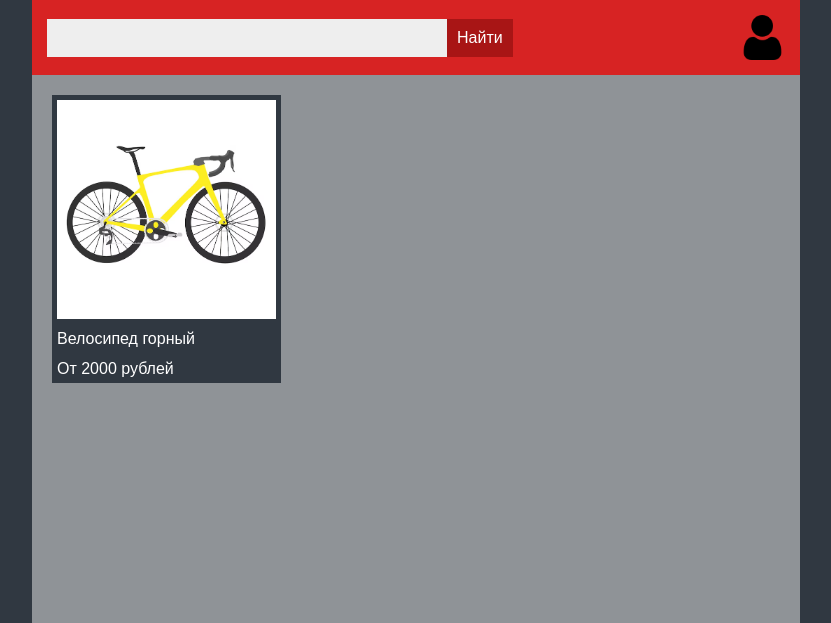
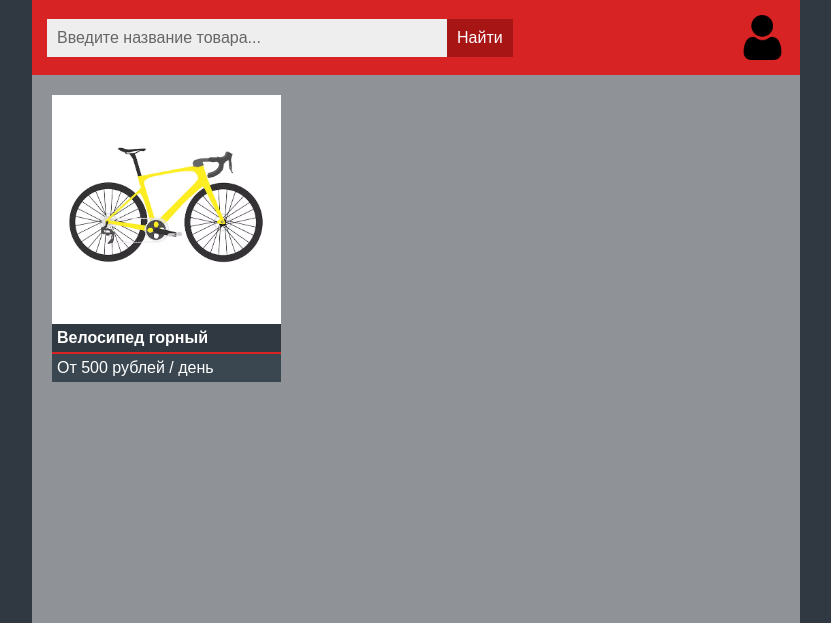
Before and after one commit to Zheksagon/RepositoryPractic, an ASP.NET Core app: page /RentProductCatalog/ProductCatalog in a window 1280 px wide. Shown: the top 623 px of the page, without its empty margins (224-1055 px from the left). Run offline with ASP.NET Core 8, Linux system fonts and the light colour scheme.

Commit message:
Обновлена страница каталога

```diff
--- a/Views/WindowProductCatalog/catalog.cshtml
+++ b/Views/WindowProductCatalog/catalog.cshtml
@@ -13,19 +13,19 @@
     <body>
 
         <header>
-            <div class="searchBarItems">
-                <input class="searchBar" type="search" name="searchBar" id="searchBar">
-                <button class="searchButton">Найти</button>
+            <div class="search-bar-items">
+                <input class="search-bar" type="search" name="searchBar" id="searchBar" placeholder="Введите название товара...">
+                <button class="search-button">Найти</button>
             </div>
-                <a class="profileIcon" href="../Личный кабинет клиента/Profile.html"><img src="/Images/Профиль.png" alt="profileIcon"></a>
+                <a class="profile-icon" href="../Личный кабинет клиента/Profile.html"><img src="/Images/Профиль.png" alt="profileIcon"></a>
         </header>
 
         <main class="container">
 
             <a href="../Окно бронирования/RentWindow.html" class="product-card">
-                <img class="card-img" src="/Images/Велосипед.png" alt="Карта товара">
-                <h3 class="card-desc"><span id="description">Велосипед горный</span></h3>
-                <span class="card-price" id="price">От 2000 рублей</span>
+                <img class="card-img" src="/Images/Велосипед.png" alt="Велосипед горный">
+                <h3 class="card-desc">Велосипед горный</h3>
+                <p class="card-price">От 500 рублей / день</p>
             </a>
 
         </main>
--- a/staticstyle/css/authentication.css
+++ b/staticstyle/css/authentication.css
@@ -150,7 +150,6 @@ p {
 
 .error-message{
     background-color: var(--theme-darkergray);
-    display: none;
     color: #f05454;
     text-align: center;
     padding: 10px;
--- a/staticstyle/css/catalog.css
+++ b/staticstyle/css/catalog.css
@@ -49,11 +49,11 @@ header{
     box-sizing: border-box;
 }
 
-.searchBarItems{
+.search-bar-items{
     display: flex;
 }
 
-.searchBar{
+.search-bar{
     width: 400px;
     max-width: 100%;
     padding: 10px;
@@ -61,22 +61,26 @@ header{
     background-color: var(--theme-white);
     z-index: 10;
 }
+.search-bar::placeholder{
+    color: #666666;
+    opacity: 1;
+}
 
-.searchButton{
+.search-button{
     background-color: #a81515;
     padding: 10px;
     white-space: nowrap;
 }
 
-.searchBar:hover{
+.search-bar:hover{
     opacity: 0.95;
 }
 
-.searchButton:hover{
+.search-button:hover{
     opacity: 0.95;
 }
 
-.profileIcon img{
+.profile-icon img{
     width: 45px;
     height: auto;
     display: block;
@@ -95,12 +99,9 @@ header{
 
 .product-card{
     display: flex;
+    flex-direction: column;
     width: 100%;
     height: 100%;
-    padding: 5px;
-    gap: 10px;
-    flex-direction: column;
-    background-color: var(--theme-darkergray);
     color: white;
     overflow: hidden;
 }
@@ -110,22 +111,27 @@ header{
 }
 .card-price{
     margin-top: auto;
+    background-color: var(--theme-darkgray);
+    padding: 5px;
 }
-
-.product-card .card-desc{
-    line-height: 1.3;
+.card-desc{
     display: -webkit-box;
     -webkit-line-clamp: 2;
     line-clamp: 2;
     -webkit-box-orient: vertical;
     overflow: hidden;
     overflow-wrap: anywhere;
+    background-color: var(--theme-darkergray);
+    border-bottom: 2px solid var(--theme-red);
+    padding: 5px;
+    font-weight: bold;
 }
-
-.product-card .card-img{
+.card-img{
     width: 100%;
     height: auto;
     aspect-ratio: 1 / 1;             /* квадратная картинка */
     object-fit: cover;               /* заполнить без искажений */
     display: block;                  /* убрать щель под картинкой */
+    padding: 8px;
+    background-color: white;
 }
```
